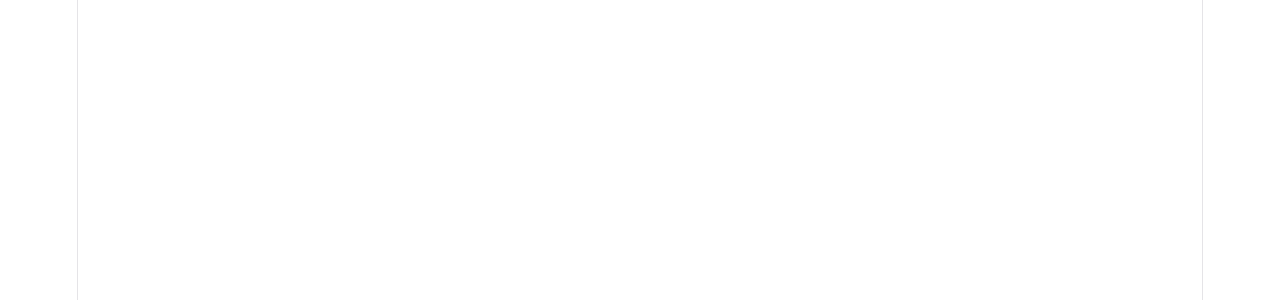
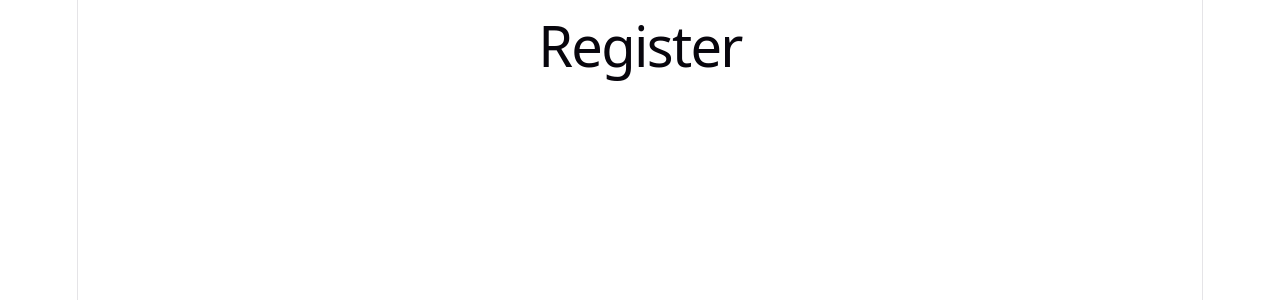
Before and after one commit to linuxnoodle/food-manager, a React app in the folder frontend/: page /register in a window 1280 px wide. Before the commit this address had no page. Shown: the top 300 px of the page. Built offline with nearby package versions, Linux system fonts and the light colour scheme; the HTML template or start-up script is replaced by a standard one.

Commit message:
updated central app file

```diff
--- a/frontend/src/App.jsx
+++ b/frontend/src/App.jsx
@@ -1,15 +1,19 @@
 import { BrowserRouter, Routes, Route } from 'react-router-dom'
 import Login from './pages/Login'
+import Register from './pages/Register'
 import Dashboard from './pages/Dashboard'
 import FoodSearch from './pages/FoodSearch'
+import RecipeCreation from './pages/RecipeCreation'
 
 function App() {
   return (
     <BrowserRouter>
       <Routes>
         <Route path="/" element={<Login />} />
+        <Route path="/register" element={<Register />} />
         <Route path="/dashboard" element={<Dashboard />} />
         <Route path="/food-search" element={<FoodSearch />} />
+        <Route path="/recipe-creation" element={<RecipeCreation />} />
       </Routes>
     </BrowserRouter>
   )
```
